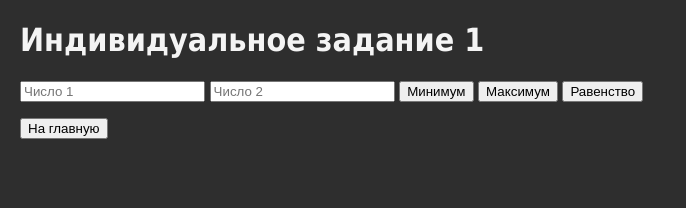
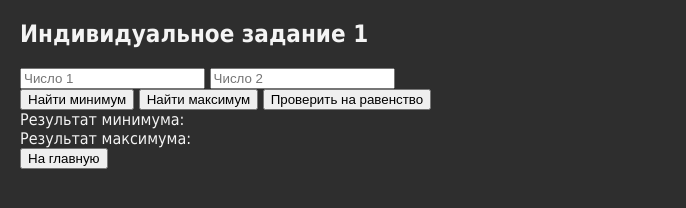
Before and after one commit to ArgonDragonConstellation/ArgonDragonConstellation.github.io, a plain HTML site: page task1.html in a window 1280 px wide. Shown: the whole page, without its empty margins (0-686 px from the left). Drawn offline with Linux system fonts and the light colour scheme.

Commit message:
Update task1.html

```diff
--- a/task1.html
+++ b/task1.html
@@ -3,22 +3,28 @@
 <head>
     <meta charset="UTF-8">
     <meta name="viewport" content="width=device-width, initial-scale=1.0">
+    <link rel="stylesheet" href="styles.css">
     <title>Индивидуальное задание 1</title>
-    <link rel="stylesheet" href="styles.css">
-    <script defer src="task1.js"></script>
 </head>
 <body>
     <div class="container">
-        <h1>Индивидуальное задание 1</h1>
-        <div>
-            <input type="number" id="num1" placeholder="Число 1">
-            <input type="number" id="num2" placeholder="Число 2">
-            <button onclick="findMin()">Минимум</button>
-            <button onclick="findMax()">Максимум</button>
-            <button onclick="checkEqual()">Равенство</button>
+        <h2>Индивидуальное задание 1</h2>
+        <div class="input-section">
+            <input type="text" id="num1" placeholder="Число 1">
+            <input type="text" id="num2" placeholder="Число 2">
         </div>
-        <p id="result"></p>
-        <button class="nav-button" onclick="location.href='index.html'">На главную</button>
+        <div class="button-section">
+            <button onclick="findMin()">Найти минимум</button>
+            <button onclick="findMax()">Найти максимум</button>
+            <button onclick="checkEquality()">Проверить на равенство</button>
+        </div>
+        <div class="result-section">
+            <div class="result" id="min-result">Результат минимума: <span id="min-output"></span></div>
+            <div class="result" id="max-result">Результат максимума: <span id="max-output"></span></div>
+            <div class="result" id="equality-result"></div>
+        </div>
+        <button onclick="location.href='index.html'">На главную</button>
     </div>
+    <script src="task1.js"></script>
 </body>
 </html>
```
